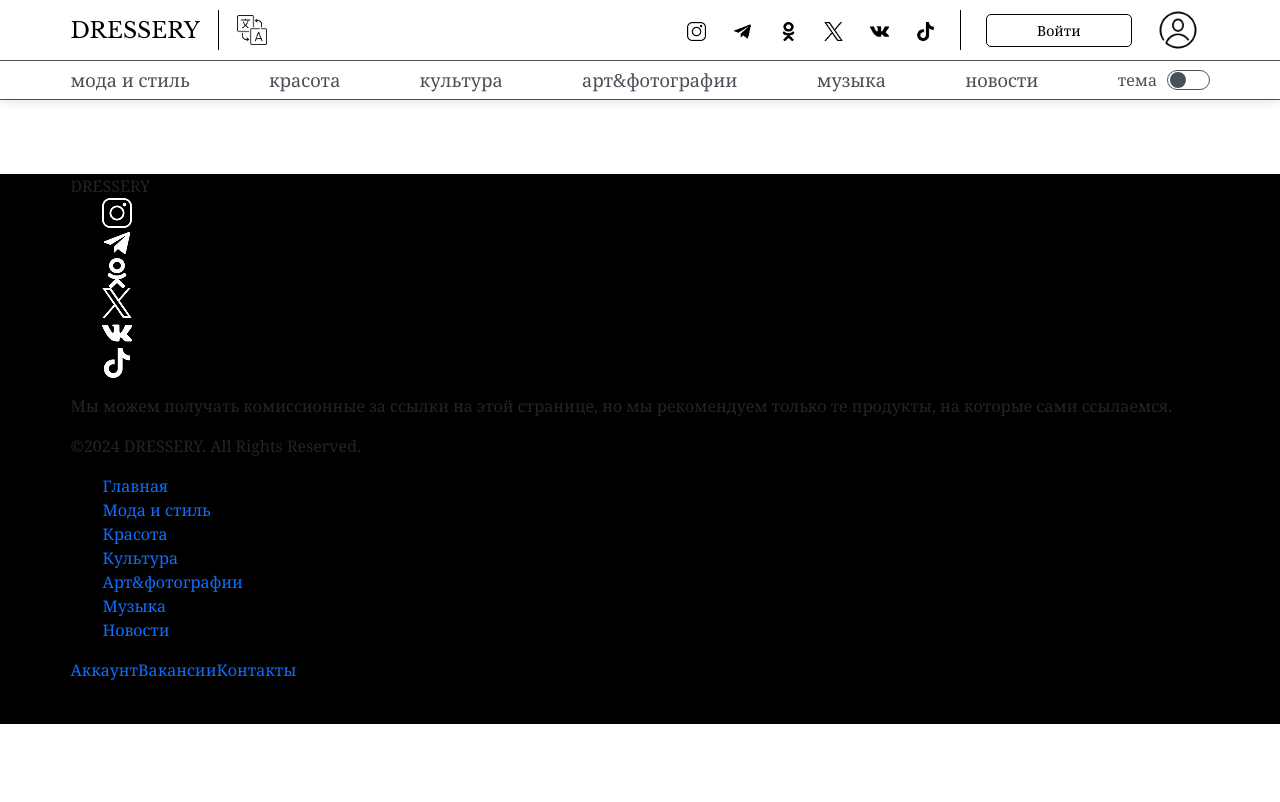
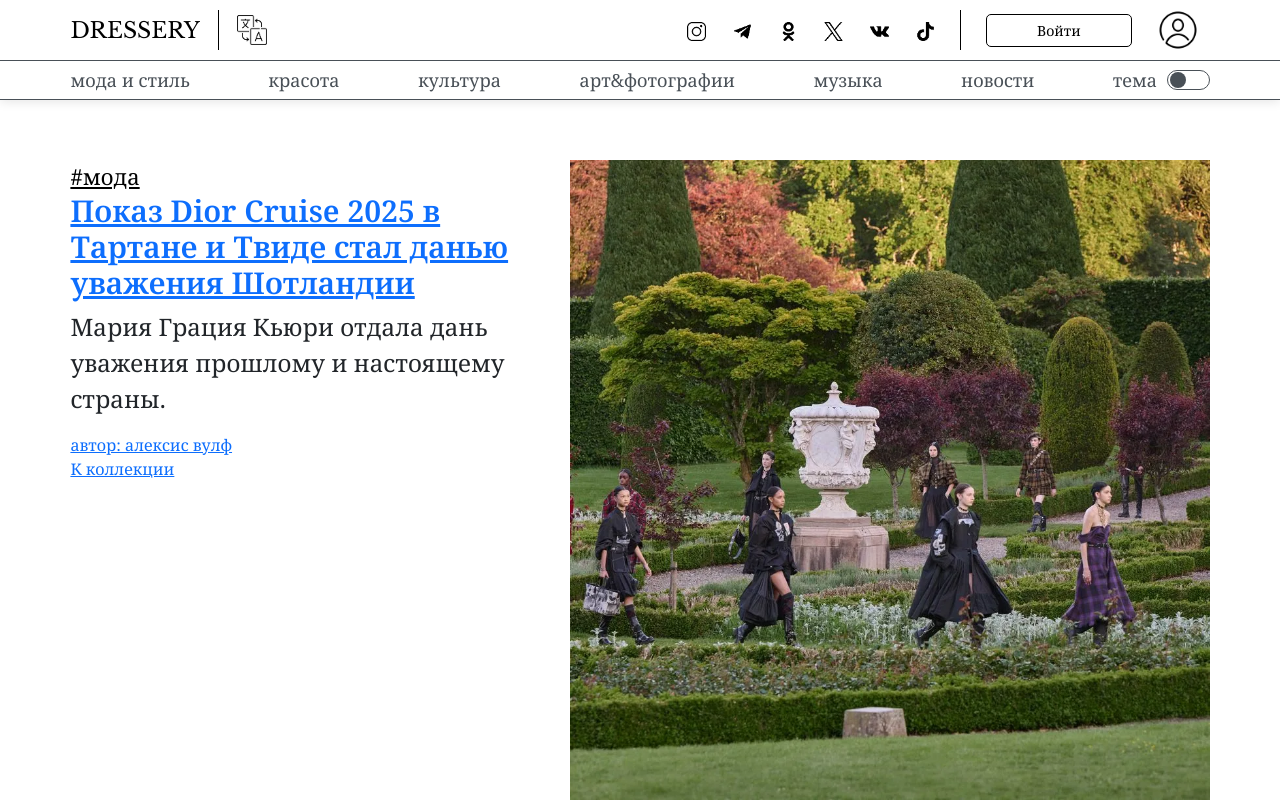
Before and after one commit to Xentqul/diploma, a React (Create React App) app: page / in a window 1280 px wide. Shown: the top 802 px of the page. Built offline with nearby package versions, Linux system fonts and the light colour scheme.

Commit message:
started main page

```diff
--- a/src/App.css
+++ b/src/App.css
@@ -5,6 +5,10 @@
 .App-logo {
   height: 40vmin;
   pointer-events: none;
+}
+
+.content {
+  margin-top: 160px;
 }
 
 @media (prefers-reduced-motion: no-preference) {
--- a/src/App.js
+++ b/src/App.js
@@ -1,13 +1,18 @@
-import logo from './logo.svg';
-import './App.css';
-import Header from './components/Header/Header';
-import Footer from './components/Footer/Footer';
+import logo from "./logo.svg";
+import "./App.css";
+import Header from "./components/Header/Header";
+import Footer from "./components/Footer/Footer";
+import Main from "./pages/Main/Main.js";
 
 function App() {
   return (
     <div>
       <Header />
-      <p>ОСНОВНАЯ СЕКЦИЯ</p>
+
+      <div className="content">
+        <Main />
+      </div>
+
       <Footer />
     </div>
   );
--- /dev/null
+++ b/src/components/FirstArticleCard/FirstArticleCard.js
@@ -0,0 +1,35 @@
+import styles from "./FirstArticleCard.module.css";
+import firstMainPic from "../../assets/main_pics/first-main-pic.webp";
+
+function FirstArticleCard() {
+  return (
+    <section className={styles.firstSection}>
+      <div className={styles.wrapper}>
+        <div className={styles.textBlock}>
+          <span>
+            <a href="#">#мода</a>
+          </span>
+
+          <a href="#!">
+            <h1>
+              Показ Dior Cruise 2025 в Тартане и Твиде стал данью уважения
+              Шотландии
+            </h1>
+          </a>
+
+          <p>
+            Мария Грация Кьюри отдала дань уважения прошлому и настоящему
+            страны.
+          </p>
+          <a href="#!">
+            <span>автор: алексис вулф</span>
+          </a>
+          <a href="#">К коллекции</a>
+        </div>
+        <img className={styles.mainPic} src={firstMainPic} alt="main pic" />
+      </div>
+    </section>
+  );
+}
+
+export default FirstArticleCard;
--- /dev/null
+++ b/src/components/FirstArticleCard/FirstArticleCard.module.css
@@ -0,0 +1,32 @@
+.firstSection .wrapper {
+    display: flex;
+    justify-content: space-between;
+    max-width: 1685px;
+    width: 89%;
+    margin: 0 auto;
+}
+
+.textBlock {
+    display: flex;
+    flex-direction: column;
+    width: 40%;
+}
+
+.textBlock span a {
+    font-size: 22px;
+    color: var(--bs-black);
+}
+
+.textBlock h1 {
+    font-size: 30px;
+    font-weight: 600;
+}
+
+.textBlock p {
+    font-size: 24px;
+}
+
+.mainPic {
+    width: 640px;
+    height: auto;
+}
--- a/src/components/Footer/Footer.js
+++ b/src/components/Footer/Footer.js
@@ -50,7 +50,7 @@
             Мы можем получать комиссионные за ссылки на этой странице, но мы
             рекомендуем только те продукты, на которые сами ссылаемся.
           </p>
-          <p className={styles.rights}>©2024 DRESSERY. All Rights Reserved.</p>
+          <p className={styles.rights}>©2025 DRESSERY. All Rights Reserved.</p>
         </div>
         <div className={styles.navigationBlock}>
           <nav aria-label="Разделы журнала">
@@ -59,22 +59,22 @@
                 <a href="#">Главная</a>
               </li>
               <li>
+                <a href="#">Арт&фотографии</a>
+              </li>
+              <li>
                 <a href="#">Мода и стиль</a>
+              </li>
+              <li>
+                <a href="#">Культура</a>
               </li>
               <li>
                 <a href="#">Красота</a>
               </li>
               <li>
-                <a href="#">Культура</a>
-              </li>
-              <li>
-                <a href="#">Арт&фотографии</a>
+                <a href="#">Новости</a>
               </li>
               <li>
                 <a href="#">Музыка</a>
-              </li>
-              <li>
-                <a href="#">Новости</a>
               </li>
             </ul>
           </nav>
--- a/src/components/Footer/Footer.module.css
+++ b/src/components/Footer/Footer.module.css
@@ -1,18 +1,102 @@
 footer {
     margin-top: 150px;
     width: 100%;
-    height: 550px;
+    height: 400px;
     background-color: var(--bs-black);
 }
 
+footer a {
+    text-decoration: none;
+}
+
+footer ul {
+    list-style-type: none;
+}
+
+
 .wrapper {
+    display: flex;
+    justify-content: space-evenly;
+    align-items: center;
     max-width: 1685px;
     width: 89%;
     margin: 0 auto;
+    padding-top: 80px;
 }
 
+.leftFooterPart {
+    width: 45%;
+    max-width: 50%;
+}
 
+.leftFooterPart p {
+    font-size: 14px;
+    font-weight: 300;
+    color: var(--bs-white);
+    padding-top: 15px;
+}
+
+.leftFooterPart span {
+    font-size: 30px;
+    font-family: "Libre Baskerville";
+    color: var(--bs-white);
+    letter-spacing: 5.04px;
+    font-weight: 400;
+}
+
+.socialMedia {
+    display: flex;
+    width: 300px;
+    padding-left: 0 !important;
+    padding-top: 20px;
+    justify-content: space-between;
+}
 
 .socialMedia li a img {
+    width: 28px;
+    height: auto;
     filter: brightness(0) invert(1);
+    transition: transform 0.3s ease;
 }
+
+.socialMedia li a img:hover {
+    transform: scale(1.05);
+}
+
+.navigationBlock {
+    display: flex;
+    gap: 60px;
+    align-items: flex-start;
+}
+
+.navigationBlock nav ul {
+    display: grid;
+    grid-template-columns: repeat(2, 1fr);
+    gap: 30px 60px;
+    align-content: start;
+    /* ! important ! */
+}
+
+.navigationBlock nav ul li a {
+    font-size: 16px;
+    color: var(--bs-white);
+}
+
+.navigationBlock nav ul li a:hover {
+    text-decoration: underline 1px;
+}
+
+.footerUtils {
+    display: flex;
+    flex-direction: column;
+    gap: 30px;
+}
+
+.footerUtils a {
+    font-size: 16px;
+    color: var(--bs-white);
+}
+
+.footerUtils a:hover {
+    text-decoration: underline 1px;
+}
--- a/src/components/Header/Header.module.css
+++ b/src/components/Header/Header.module.css
@@ -79,6 +79,11 @@
     width: 1.5vw;
     height: auto;
     max-width: 100%;
+    transition: transform 0.3s ease;
+}
+
+.socialMedia img:hover {
+    transform: scale(1.05);
 }
 
 .verticalHr {
@@ -97,13 +102,19 @@
     border-radius: 5px;
 }
 
+.accountButton:hover {
+    box-shadow: 0 5px 10px rgba(0, 0, 0, 0.1);
+    transition: all 0.3s ease;
+}
+
 .accountImg {
     width: 80%;
     height: auto;
     max-width: 100%;
 }
 
-ul {
+
+header ul {
     list-style-type: none;
 }
 
@@ -134,13 +145,19 @@
 .navigation ul li a {
     font-size: 18px;
     color: var(--bs-gray-700);
+    transition: 0.3s ease;
+}
+
+.navigation ul li a:hover {
+    color: var(--bs-gray-900);
 }
 
 .colorThemeGrey {
+    font-size: 18px;
     color: var(--bs-gray-700);
 }
 
-a {
+header a {
     text-decoration: none !important;
 }
 
--- /dev/null
+++ b/src/pages/Main/Main.js
@@ -0,0 +1,11 @@
+import React from "react";
+import styles from "./Main.module.css";
+import FirstArticleCard from "../../components/FirstArticleCard/FirstArticleCard";
+
+function Main() {
+  return (
+    <FirstArticleCard />
+  );
+}
+
+export default Main;
```
Also changed, not shown: src/components/LinkButton/LinkButton.js (added, +25 -0 lines), src/components/LinkButton/LinkButton.module.css (added, +9 -0 lines), src/assets/main_pics/first-main-pic.webp (added), src/pages/Main/Main.module.css (added).
